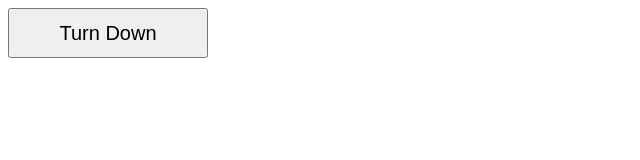
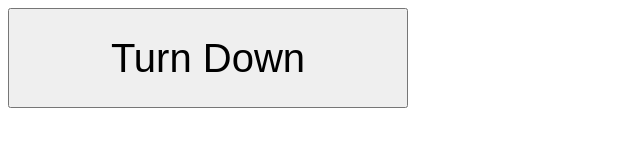
Before and after one commit to Virtuallyunlimite/Turn, a website: page index.html in a window 1280 px wide. Shown: the whole page, without its empty margins (0-640 px from the left). Drawn offline with Linux system fonts and the light colour scheme.

Commit message:
Add files via upload

```diff
--- a/index.html
+++ b/index.html
@@ -7,9 +7,9 @@
 <style>
 /* CSS to make the button larger */
 .large-button {
-  width: 200px; /* Adjust the width as needed */
-  height: 50px; /* Adjust the height as needed */
-  font-size: 20px; /* Adjust the font size as needed */
+  width: 400px; /* Adjust the width as needed */
+  height: 100px; /* Adjust the height as needed */
+  font-size: 40px; /* Adjust the font size as needed */
   padding: 10px 20px; /* Adjust the padding as needed */
 }
 </style>
@@ -17,7 +17,7 @@
 <body>
 
 <audio id="audioPlayer" controls style="display:none;">
-  <source src="https://www.myinstants.com//media/sounds/turn-down-for-what.mp3" type="audio/mpeg">
+  <source src="turn-down-for-what.mp3" type="audio/mpeg">
   Your browser does not support the audio element.
 </audio>
 
```
